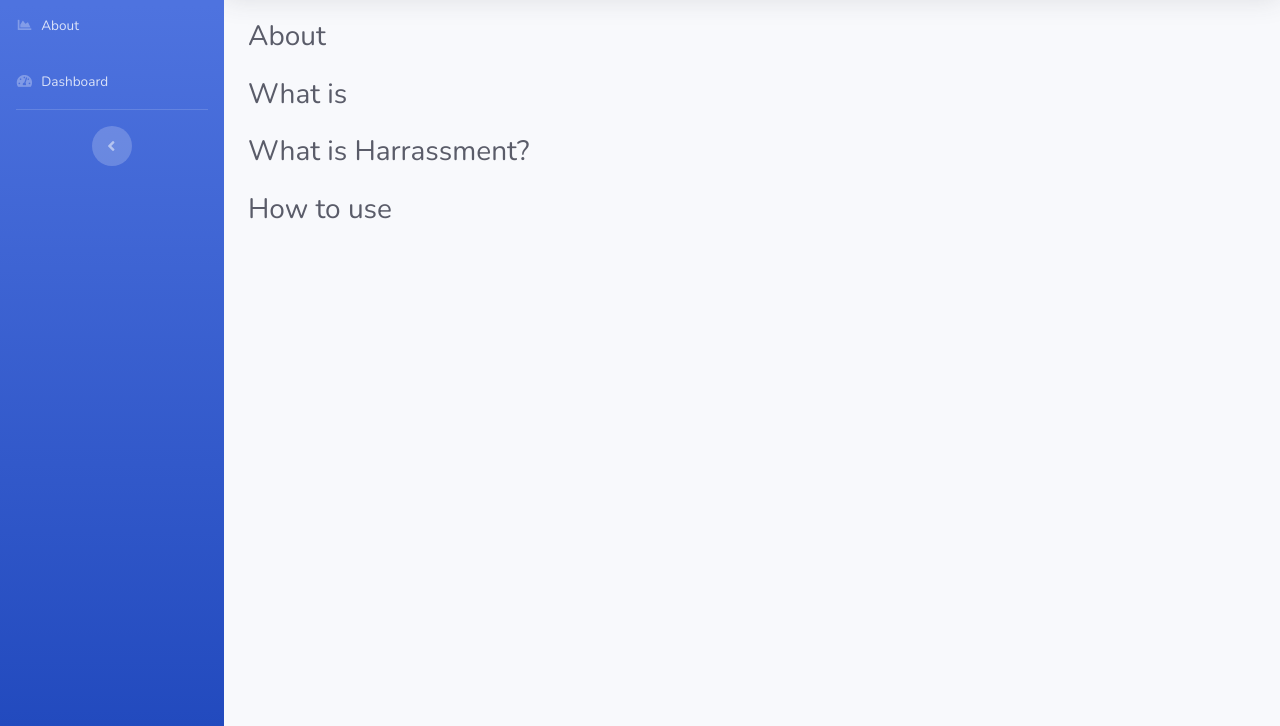
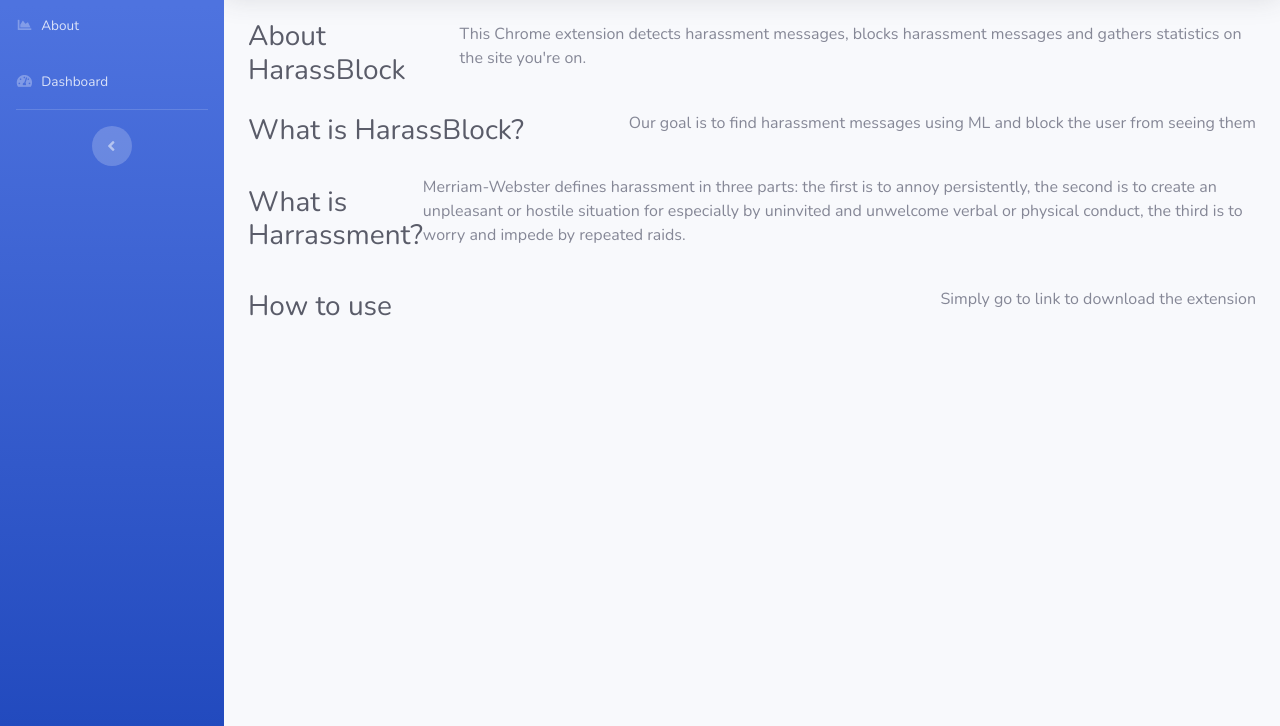
Before and after one commit to dmepaiyeda/HarassBlocker, a website with bundled scripts: page about.html in a window 1280 px wide. Shown: the part 74-800 px from the top of the page. Built offline with nearby package versions, Linux system fonts and the light colour scheme.

Commit message:
updated about page

```diff
--- a/about.html
+++ b/about.html
@@ -340,19 +340,24 @@
 
           <!-- Page Heading -->
           <div class="d-sm-flex align-items-center justify-content-between mb-4">
-            <h1 class="h3 mb-0 text-gray-800">About </h1>
+            <h1 class="h3 mb-0 text-gray-800">About HarassBlock</h1>
+            <p> This Chrome extension detects harassment messages, blocks harassment messages and gathers statistics on the site you're on.</p>
           </div>
 
             <div class="d-sm-flex align-items-center justify-content-between mb-4">
-                <h3 class="h3 mb-0 text-gray-800">What is </h3>
+                <h3 class="h3 mb-0 text-gray-800">What is HarassBlock? </h3>
+                <p> Our goal is to find harassment messages using ML and block the user from seeing them</p>
             </div>
 
             <div class="d-sm-flex align-items-center justify-content-between mb-4">
                 <h1 class="h3 mb-0 text-gray-800"> What is Harrassment? </h1>
+                <p>Merriam-Webster defines harassment in three parts: the first is to annoy persistently, the second is to create an unpleasant or hostile situation for especially by uninvited and unwelcome verbal or physical conduct, the third is to worry and impede by repeated raids. </p>
             </div>
 
             <div class="d-sm-flex align-items-center justify-content-between mb-4">
-                    <h1 class="h3 mb-0 text-gray-800">How to use</h1>
+                  <h1 class="h3 mb-0 text-gray-800">How to use</h1>
+                  <p> Simply go to <!--- <a href="newpage">this</a>--> link to download the extension</p>
+
             </div>
 
         </div>
```
